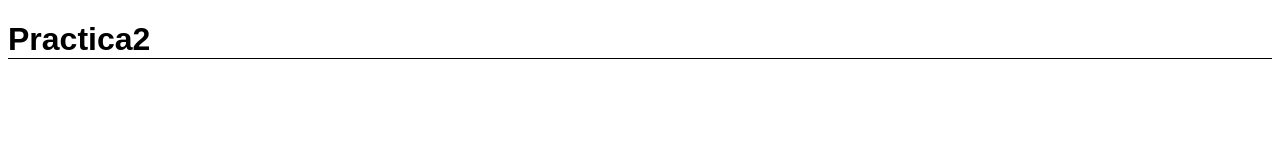
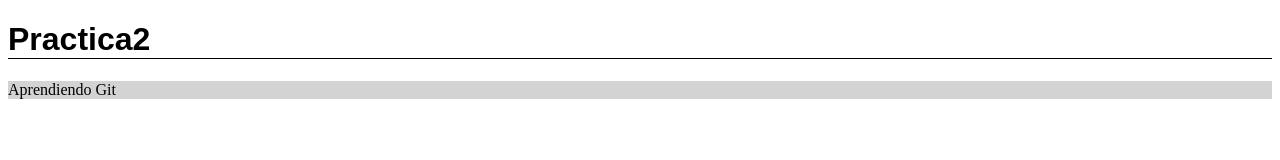
Before and after one commit to blnlaserna/practica02, a plain HTML site: page index.html in a window 1280 px wide. Drawn offline with Linux system fonts and the light colour scheme.

Commit message:
Párrafo gris

```diff
--- a/css/estilos.css
+++ b/css/estilos.css
@@ -2,3 +2,7 @@ h1{
     font-family: sans-serif;
     border-bottom: 1px solid black
 }
+
+p{
+    background-color: lightgray;
+}
--- a/index.html
+++ b/index.html
@@ -9,5 +9,7 @@
 </head>
 <body>
     <h1>Practica2</h1>
+    <p>Aprendiendo Git
+    </p>
 </body>
 </html>
```
